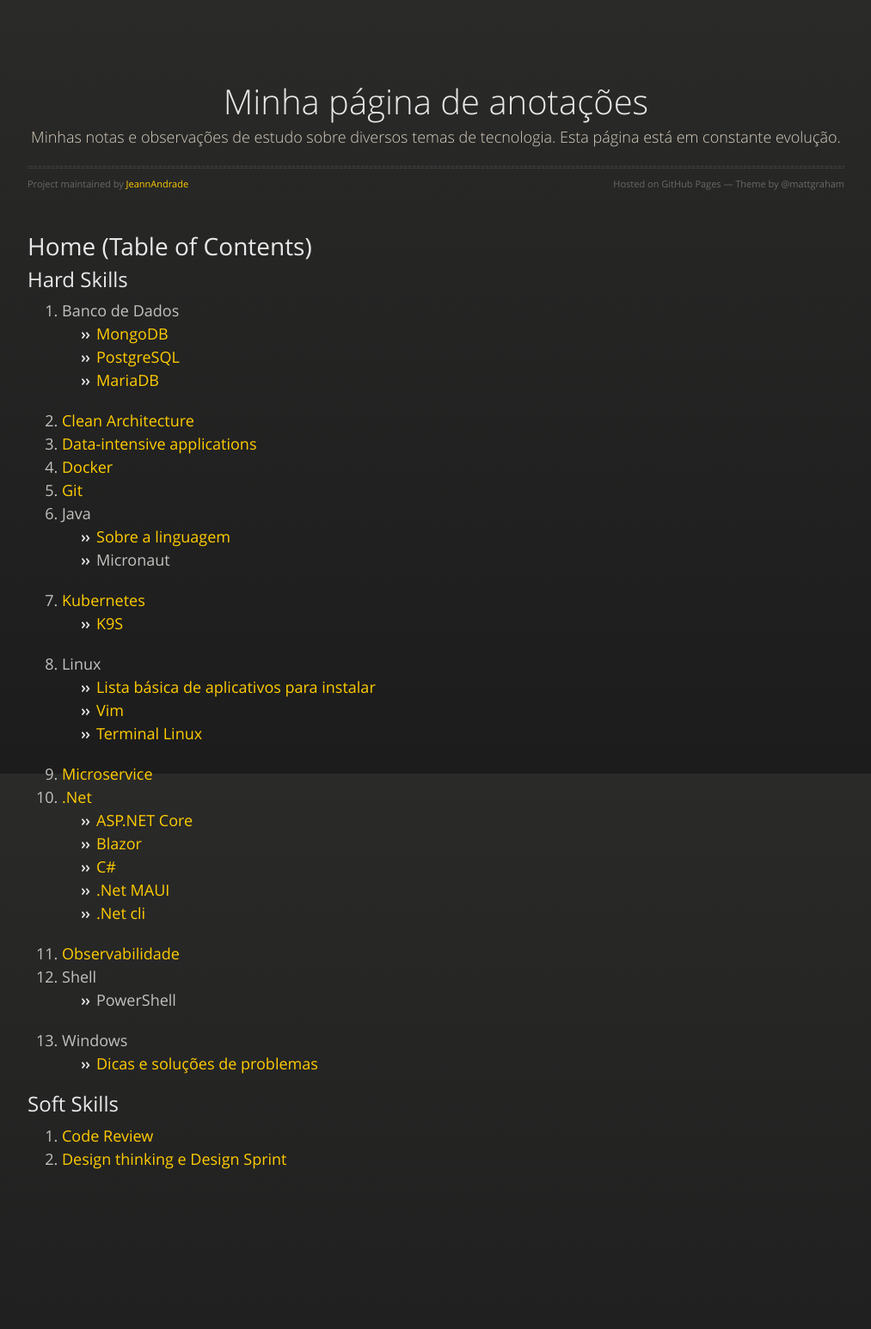
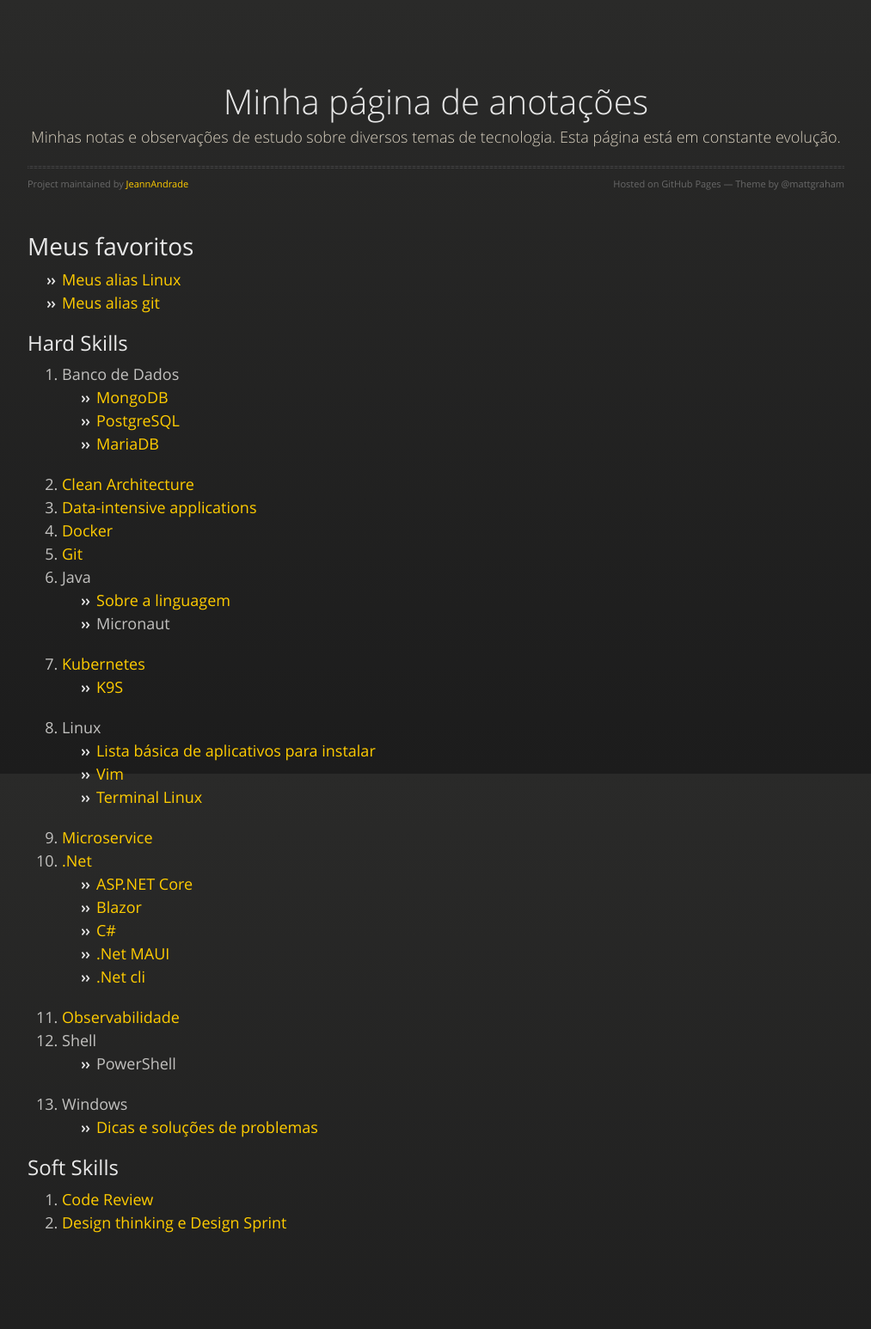
Before and after one commit to JeannAndrade/jeannandrade.github.io, a Jekyll site: the page built from index.md, in a window 1280 px wide. Shown: the whole page at 86% size, without its empty margins (108-1121 px from the left). Built offline with Jekyll 4.4.1, drawn with Linux system fonts in a browser that asks for light colours; our own code applies the rules of GitHub Pages for plain Markdown files; before the commit the page ends 1472 px from its top, so only the background shows below that.

```diff
--- a/index.md
+++ b/index.md
@@ -2,7 +2,10 @@
 layout: default
 ---
 
-# Home (Table of Contents)
+# Meus favoritos
+
+* [Meus alias Linux](./content/linux/terminal/index.md#alias-que-geralmente-uso-no-zshrc)
+* [Meus alias git](./content/git/index.md#aliases-atalhos)
 
 ## Hard Skills
 
```
Also changed, not shown: content/linux/terminal/index.md (+2 -0 lines).
